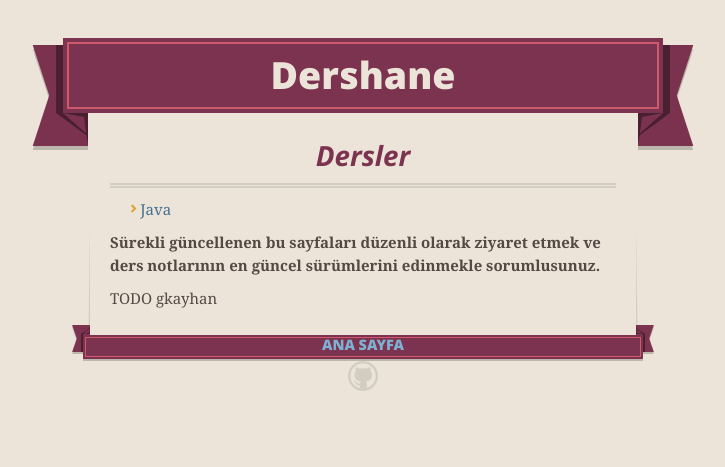
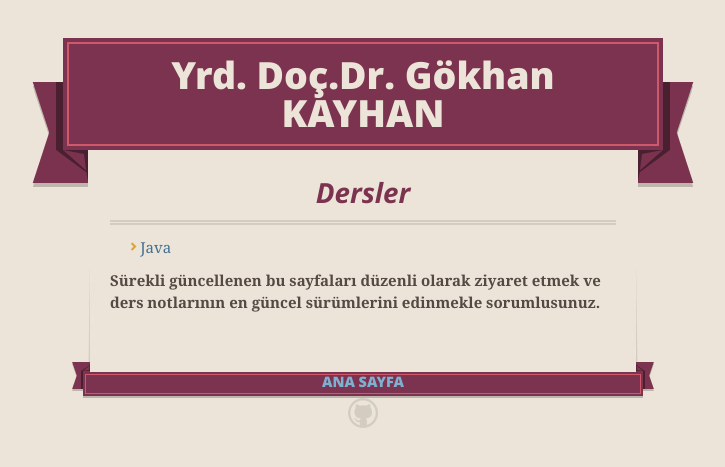
Before and after one commit to gkayhan/gkayhan.github.io, a Jekyll site: the page built from index.md, in a window 1280 px wide. Shown: the top 467 px of the page, without its empty margins (277-1002 px from the left). Built offline with Jekyll 4.4.1, drawn with Linux system fonts in a browser that asks for light colours; nearby versions of some CDN libraries; Markdown is read by kramdown in place of the engine named in the settings.

Commit message:
Update index.md

```diff
--- a/index.md
+++ b/index.md
@@ -1,6 +1,6 @@
 ---
 layout: default
-title: Dershane
+title: Yrd. Doç.Dr. Gökhan KAYHAN
 ---
 
 #   Dersler
@@ -9,5 +9,3 @@ title: Dershane
 
 **Sürekli güncellenen bu sayfaları düzenli olarak ziyaret etmek ve ders
 notlarının en güncel sürümlerini edinmekle sorumlusunuz.**
-
-TODO gkayhan
```
